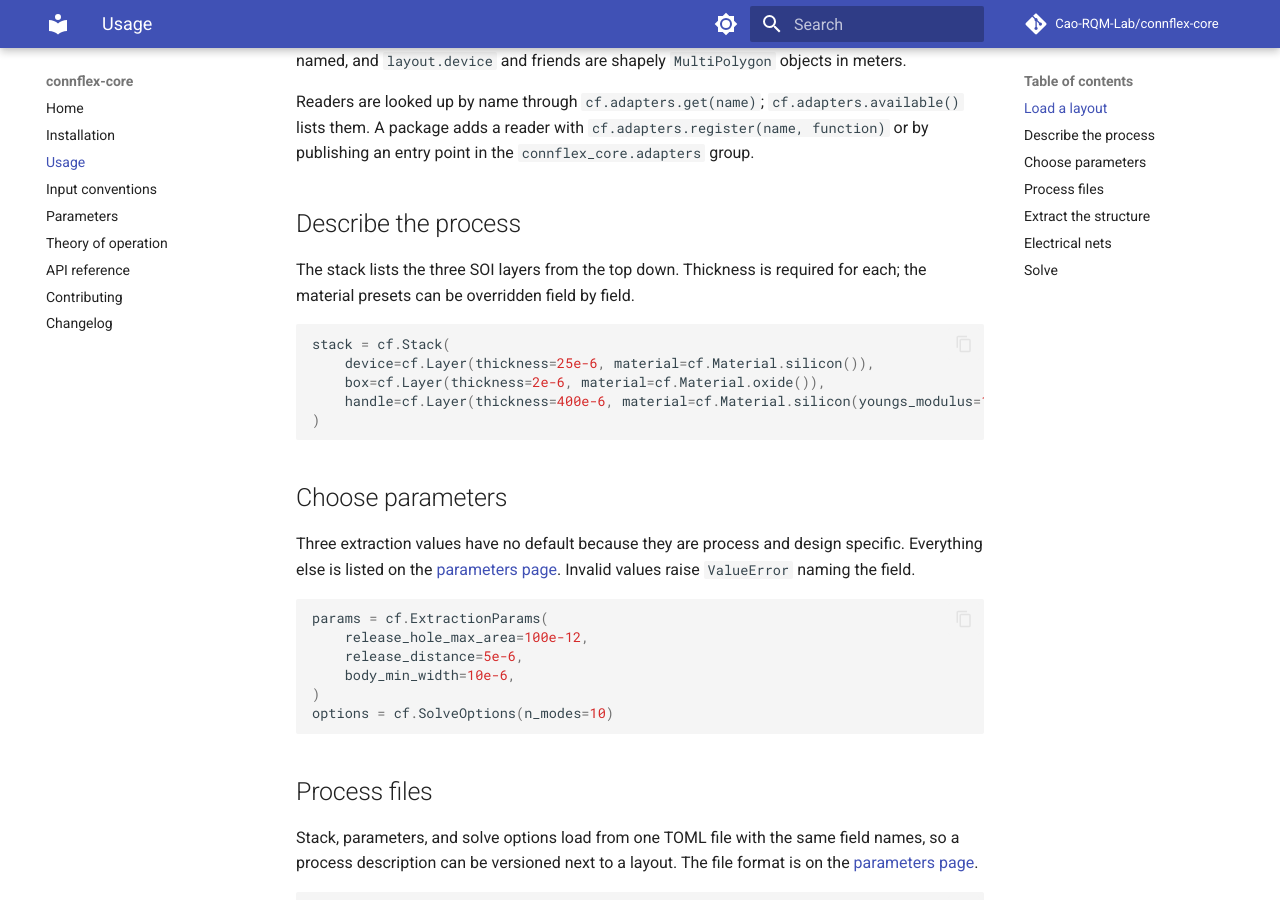
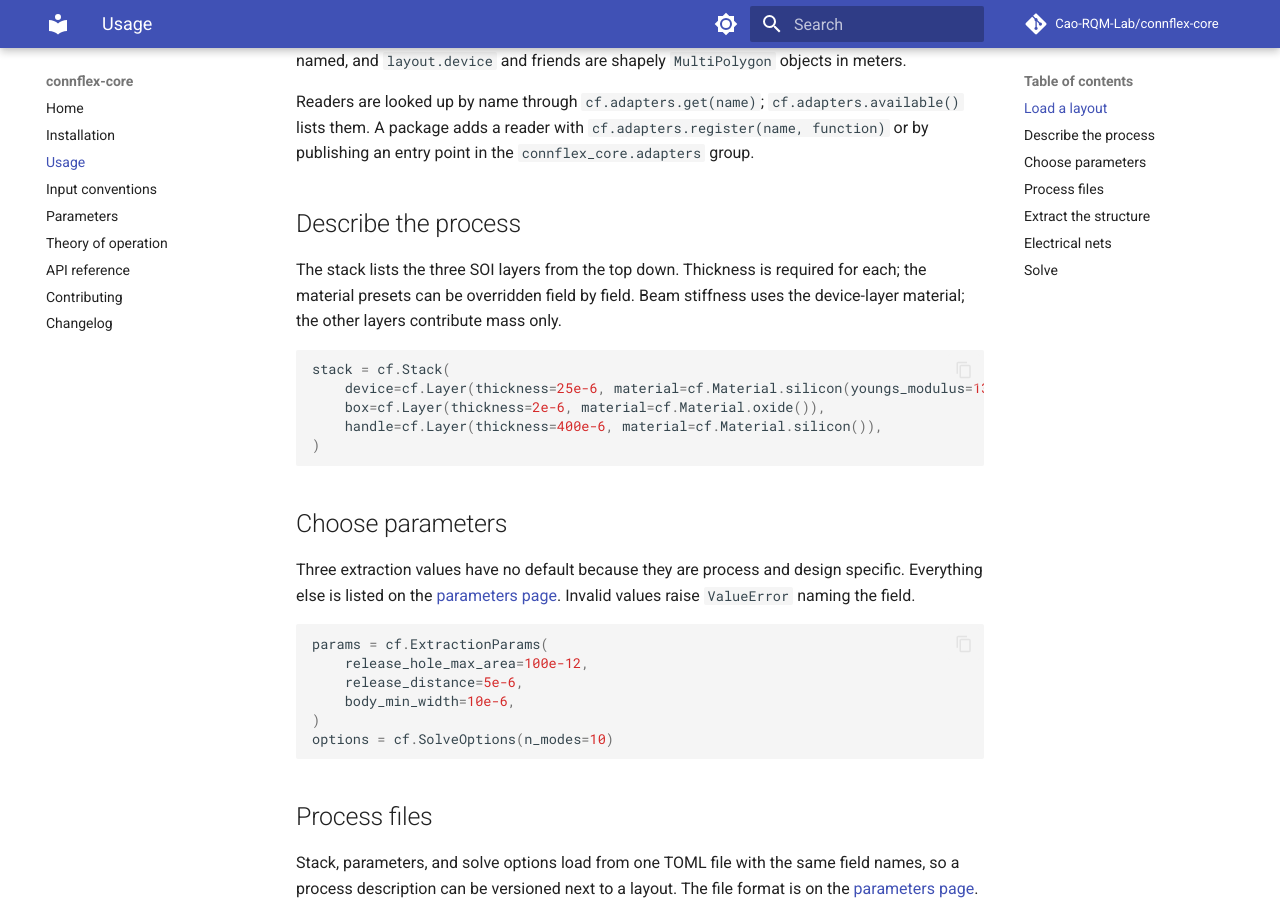
Before and after one commit to Cao-RQM-Lab/connflex-core, an MkDocs documentation site: the page built from docs/usage.md, in a window 1280 px wide and 900 px high, scrolled down 693 px. Built offline with MkDocs 1.6.1 and Material for MkDocs 9.7.7, drawn with Linux system fonts in a browser that asks for light colours; comment, search, counter and statistics services are not loaded.

Commit message:
Pass over docs for first release
Add reader registry to API reference, move the material override example
to the device layer where it has an effect, note silicon orientation,
drop Sphinx role from adapters docstring, and fold the unreleased GDS
repair fix into the changelog's Added entry.

````diff
--- a/docs/usage.md
+++ b/docs/usage.md
@@ -79,13 +79,15 @@ publishing an entry point in the `connflex_core.adapters` group.
 ## Describe the process
 
 The stack lists the three SOI layers from the top down. Thickness is required
-for each; the material presets can be overridden field by field.
+for each; the material presets can be overridden field by field. Beam
+stiffness uses the device-layer material; the other layers contribute mass
+only.
 
 ```python
 stack = cf.Stack(
-    device=cf.Layer(thickness=25e-6, material=cf.Material.silicon()),
+    device=cf.Layer(thickness=25e-6, material=cf.Material.silicon(youngs_modulus=130e9)),
     box=cf.Layer(thickness=2e-6, material=cf.Material.oxide()),
-    handle=cf.Layer(thickness=400e-6, material=cf.Material.silicon(youngs_modulus=130e9)),
+    handle=cf.Layer(thickness=400e-6, material=cf.Material.silicon()),
 )
 ```
 
````
Also changed, not shown: CHANGELOG.md (+3 -7 lines), CONTRIBUTING.md (+1 -0 lines), docs/api/index.md (+6 -0 lines), docs/parameters.md (+2 -2 lines), docs/theory.md (+2 -2 lines), 3 other files.
